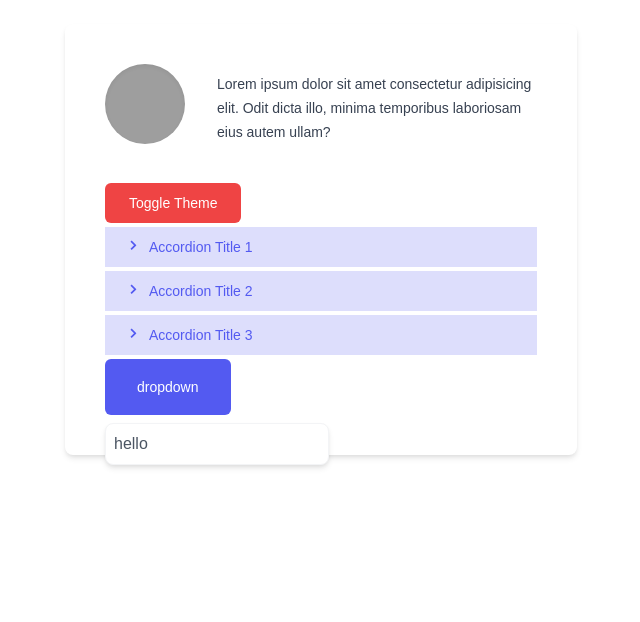
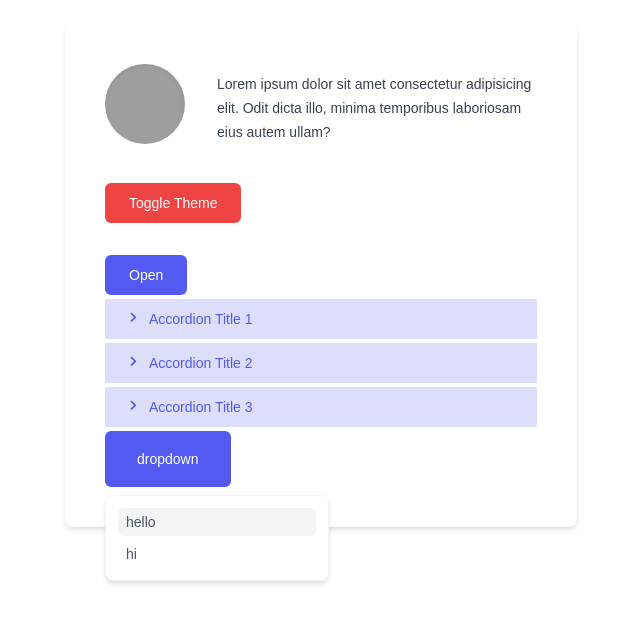
Before and after one commit to ssengalanto/tailwind-design-system, a React (Create React App) app: page / in a window 1280 px wide. Both pictures are taken after a click on the button "dropdown". Shown: the top 622 px of the page, without its empty margins (319-959 px from the left). Built offline with nearby package versions, Linux system fonts and the light colour scheme; grey boxes are pictures that could not be loaded.

Commit message:
feat: create dropdown item component

```diff
--- a/src/app/app.tsx
+++ b/src/app/app.tsx
@@ -1,12 +1,29 @@
-import React, { useEffect, useState } from 'react';
+import React, { useEffect } from 'react';
 
-import { Avatar, Button, Card, Dropdown } from 'lib/components/ui';
+import {
+  Avatar,
+  Button,
+  Card,
+  Dropdown,
+  DropdownItem,
+  FormControl,
+  Modal,
+  TextField,
+} from 'lib/components/ui';
 import { useTheme, setDarkTheme, setLightTheme } from 'context';
 import { Accordion } from 'lib/components/ui/accordion';
+import { useToggle } from 'lib/hooks';
 
 export const App: React.FC = () => {
   const [{ theme }, dispatch] = useTheme();
-  const [open, setOpen] = useState(false);
+  const {
+    models: { open },
+    operations: { handleToggle, handleClose },
+  } = useToggle();
+  const {
+    models: { open: modalOpen },
+    operations: { handleOpen: handleOpenModal, handleClose: handleCloseModal },
+  } = useToggle();
 
   useEffect(() => {
     if (theme === 'light') {
@@ -61,11 +78,11 @@ export const App: React.FC = () => {
           <Button variant="danger" size="sm" onClick={toggleTheme}>
             Toggle Theme
           </Button>
-          {/* <div className="mt-8">
-            <Button size="sm" onClick={() => setOpen(true)}>
+          <div className="mt-8">
+            <Button size="sm" onClick={handleOpenModal}>
               Open
             </Button>
-            <Modal open={open} onClose={() => setOpen(false)}>
+            <Modal open={modalOpen} onClose={handleCloseModal}>
               <FormControl label="Email Address">
                 <TextField />
               </FormControl>
@@ -73,12 +90,13 @@ export const App: React.FC = () => {
                 <TextField type="password" />
               </FormControl>
             </Modal>
-          </div> */}
+          </div>
           <Accordion data={data} />
           <div className="relative">
-            <Button onClick={() => setOpen(true)}>dropdown</Button>
-            <Dropdown open={open} onClose={() => setOpen(false)} align="left">
-              hello
+            <Button onClick={handleToggle}>dropdown</Button>
+            <Dropdown open={open} onClose={handleClose} align="left">
+              <DropdownItem>hello</DropdownItem>
+              <DropdownItem>hi</DropdownItem>
             </Dropdown>
           </div>
         </Card>
--- a/src/lib/components/ui/accordion/accordion.tsx
+++ b/src/lib/components/ui/accordion/accordion.tsx
@@ -100,7 +100,7 @@ const Accordion: React.FC<AccordionProps> = ({ data }) => {
   return (
     <div role="presentation">
       {data.map(({ id, title, content }) => (
-        <AccordionComponent i={id} expanded={current} header={title} onExpand={setCurrent}>
+        <AccordionComponent key={id} i={id} expanded={current} header={title} onExpand={setCurrent}>
           {content}
         </AccordionComponent>
       ))}
--- /dev/null
+++ b/src/lib/components/ui/dropdown-item/dropdown-item.tsx
@@ -0,0 +1,27 @@
+import React from 'react';
+import clsx from 'clsx';
+
+export const styles = {
+  base:
+    'inline-flex items-center cursor-pointer w-full px-2 py-1 text-sm font-medium transition-colors duration-150 focus:outline-none focus:bg-gray-100 rounded-md hover:bg-gray-100 hover:text-gray-800 dark:hover:bg-gray-800 dark:hover:text-gray-200',
+  list: 'm-1',
+};
+
+export interface DropdownItemProps extends React.HTMLAttributes<HTMLButtonElement> {}
+
+const DropdownItem = React.forwardRef<HTMLButtonElement, DropdownItemProps>(function DropdownItem(
+  { className, children, ...props },
+  ref,
+) {
+  const classes = clsx(styles.base, className);
+
+  return (
+    <li className={styles.list}>
+      <button className={classes} type="button" ref={ref} {...props}>
+        {children}
+      </button>
+    </li>
+  );
+});
+
+export default DropdownItem;
--- /dev/null
+++ b/src/lib/components/ui/dropdown-item/index.ts
@@ -0,0 +1,2 @@
+export { default as DropdownItem } from './dropdown-item';
+export type { DropdownItemProps } from './dropdown-item';
--- a/src/lib/components/ui/index.ts
+++ b/src/lib/components/ui/index.ts
@@ -10,3 +10,4 @@ export * from './text-area';
 export * from './modal';
 export * from './form-control';
 export * from './dropdown';
+export * from './dropdown-item';
```
